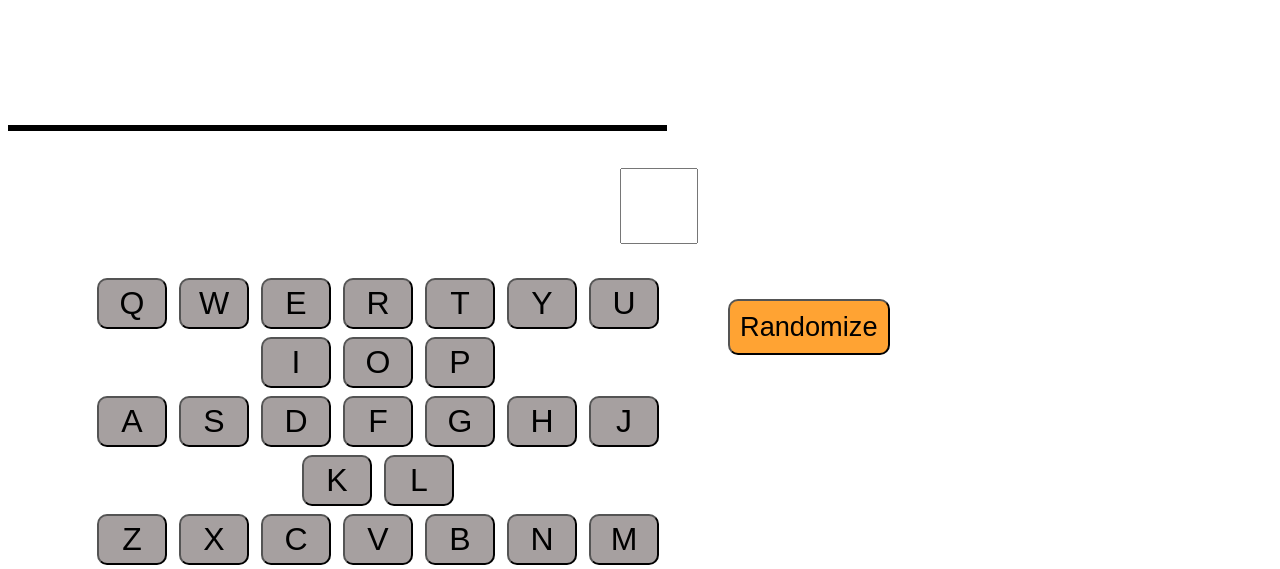
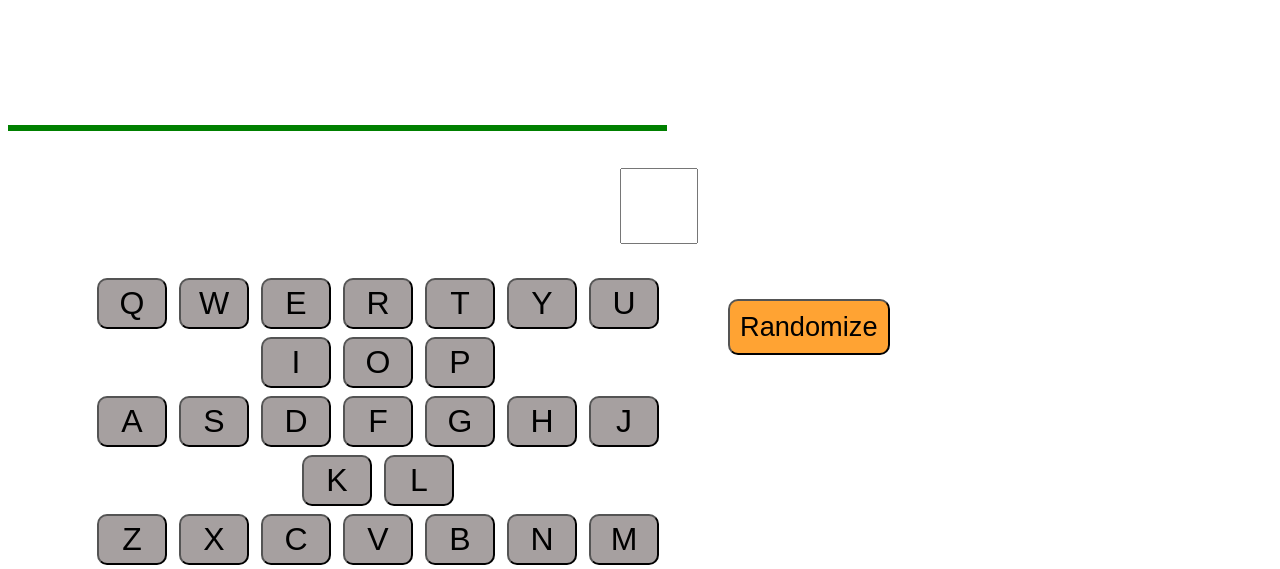
Before and after one commit to dangtruong06/hangman, a plain HTML site: page index.html in a window 1280 px wide. Shown: the part 292-861 px from the top of the page. Drawn offline with Linux system fonts and the light colour scheme.

Commit message:
add max width for hint

```diff
--- a/style.css
+++ b/style.css
@@ -58,7 +58,8 @@ h1{
     width: 51vw;
     font-size: 6em;
     text-align: center;
-    border: 3px solid black;
+    border: 3px solid green;
+    max-width: 90%;
 }
 #display{
     font-size: 3em;
```
